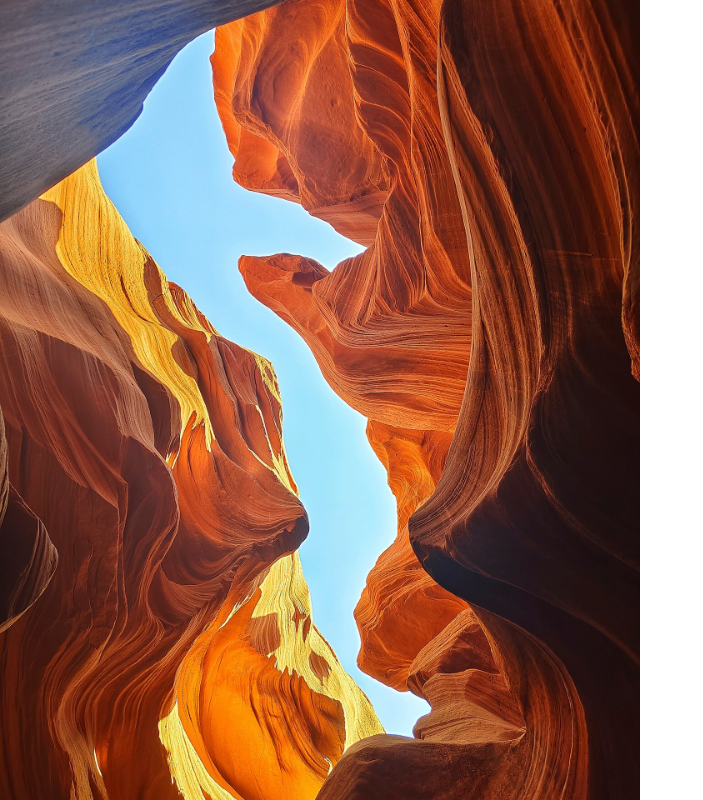
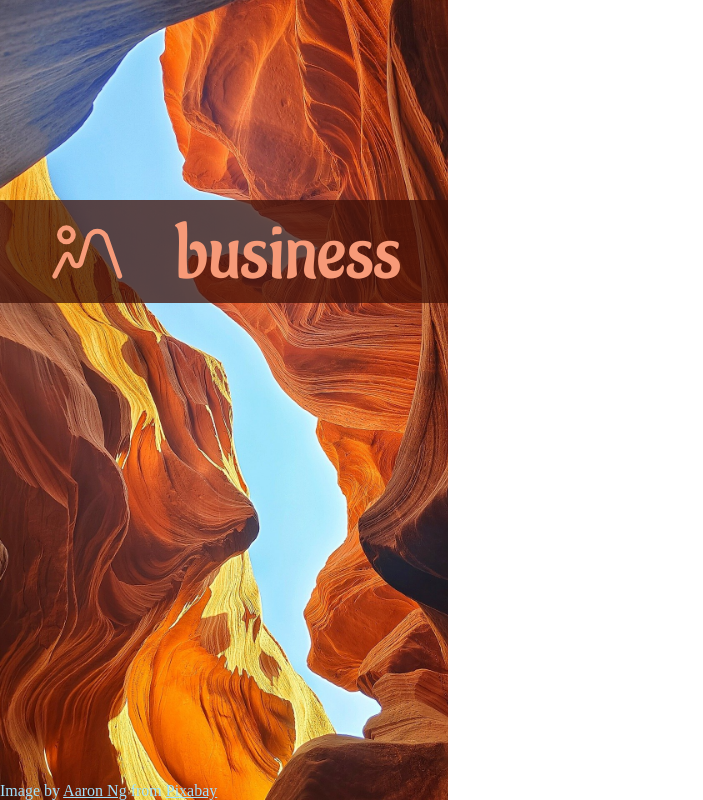
Before and after one commit to m-simkins/sign-up-form, a plain HTML site: page index.html in a window 1280 px wide. Shown: the whole page, without its empty margins (0-703 px from the left). Drawn offline with Linux system fonts and the light colour scheme.

Commit message:
add custom font, design sidebar content

```diff
--- a/index.html
+++ b/index.html
@@ -4,13 +4,18 @@
     <meta charset="UTF-8">
     <meta name="viewport" content="width=device-width, initial-scale=1.0">
     <title>sign-up form</title>
+    <!-- <link rel="stylesheet" href="https://fonts.googleapis.com/icon?family=Material+Icons"> -->
     <link rel="stylesheet" href="styles.css">
 </head>
 <body>
     <div id="img-container">
-        <img src="background.jpg" alt="a glimpse of the blue sky from within the orange walls of antelope canyon">
-        Image by <a href="https://pixabay.com/users/nginnhong-22953211/">Aaron Ng</a> from <a href="https://pixabay.com/">Pixabay</a>
+        <div id="company-container">
+            <img id="logo" src="logo.svg">
+            <span id="business-name">business</span>
+        </div>
+        <p id="img-ref"> Image by <a href="https://pixabay.com/users/nginnhong-22953211/">Aaron Ng</a> from <a href="https://pixabay.com/">Pixabay</a></p>
     </div>
-    <div id="form-container"></div>
+    <div id="form-container">
+    </div>
 </body>
 </html>
--- a/styles.css
+++ b/styles.css
@@ -1,3 +1,17 @@
+@font-face {
+    font-family: "Aladin";
+    src: url(Aladin-Regular.ttf);
+}
+
+:root {
+    --raisin-black: hsla(274, 11%, 12%, 1);
+    --barn-red: hsla(10, 79%, 14%, 0.75);
+    --flame: hsla(19, 79%, 50%, 1);
+    --orange-peel: hsla(35, 94%, 55%, 1);
+    --light-orange-peel: hsla(16, 89%, 72%, 1);
+    --non-photo-blue: hsla(198, 94%, 81%, 1);
+}
+
 * {
     box-sizing: border-box;
     margin: 0;
@@ -9,7 +23,38 @@ body {
     flex-direction: row;
 }
 
-#img-container > img {
+#img-container {
+    width: 35vw;
     height: 100vh;
+    background-image: url(background.jpg);
+    background-size: cover;
+    background-position: -50px;
+}
+
+#company-container {
+    display: flex;
+    flex-direction: row;
+    justify-content: space-evenly;
+    align-items: center;
+    width: 100%;
+    background-color: var(--barn-red);
+    margin-top: 25vh;
+}
+
+#business-name {
+    font-family: "Aladin", sans-serif;
+    font-size: 5rem;
+    color: var(--light-orange-peel);
+    padding-top: 5px;
+}
+
+#img-ref {
     position: absolute;
+    bottom: 0;
+    text-align: center;
+    color: var(--non-photo-blue);
 }
+
+#img-ref > a {
+    color: var(--non-photo-blue);
+}
```
Also changed, not shown: Aladin-Regular.ttf (added), logo.png (deleted), logo.svg (added).
